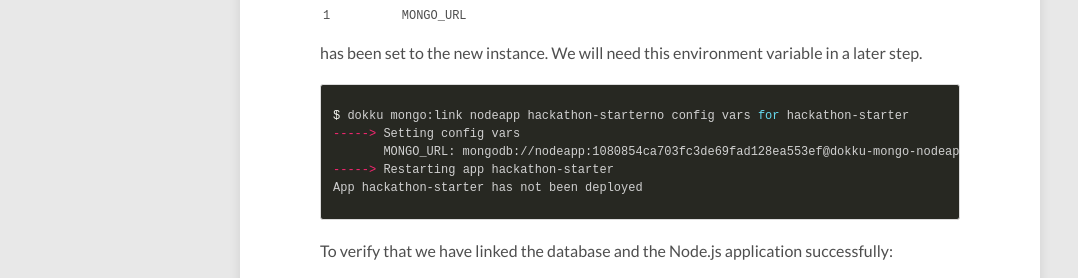
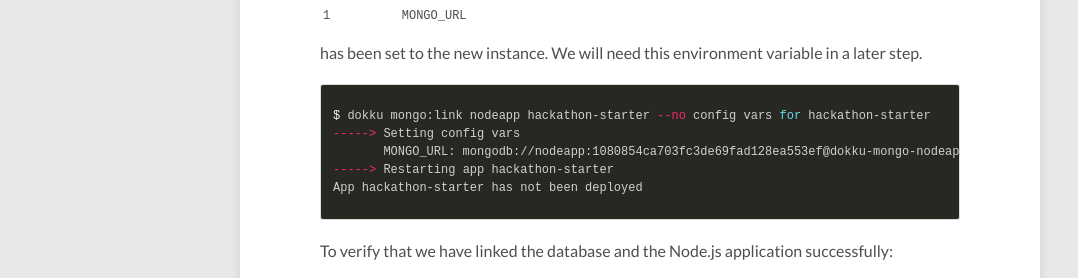
Before and after one commit to ritazh/devopsfun, a Jekyll site: the page built from _posts/2015-12-21-deploying-app.md, in a window 1280 px wide and 900 px high, scrolled down 2043 px. Shown: the part 151-429 px from the top of the window, without its empty margins (0-1078 px from the left). Built offline with Jekyll 4.4.1, drawn with Linux system fonts in a browser that asks for light colours; nearby versions of some CDN libraries.

Commit message:
Fix MongoDB App Link

```diff
--- a/_posts/2015-12-21-deploying-app.md
+++ b/_posts/2015-12-21-deploying-app.md
@@ -55,7 +55,7 @@
 Each official datastore offers a `link` method to link a service to any application. We will link the new mongodb instance to our Node.js application. Note the environment variable `MONGO_URL` has been set to the new instance. We will need this environment variable in a later step.
 
 {% highlight bash %}
-$ dokku mongo:link nodeapp hackathon-starterno config vars for hackathon-starter
+$ dokku mongo:link nodeapp hackathon-starter --no config vars for hackathon-starter
 -----> Setting config vars
        MONGO_URL: mongodb://nodeapp:1080854ca703fc3de69fad128ea553ef@dokku-mongo-nodeapp:27017/nodeapp
 -----> Restarting app hackathon-starter
```
